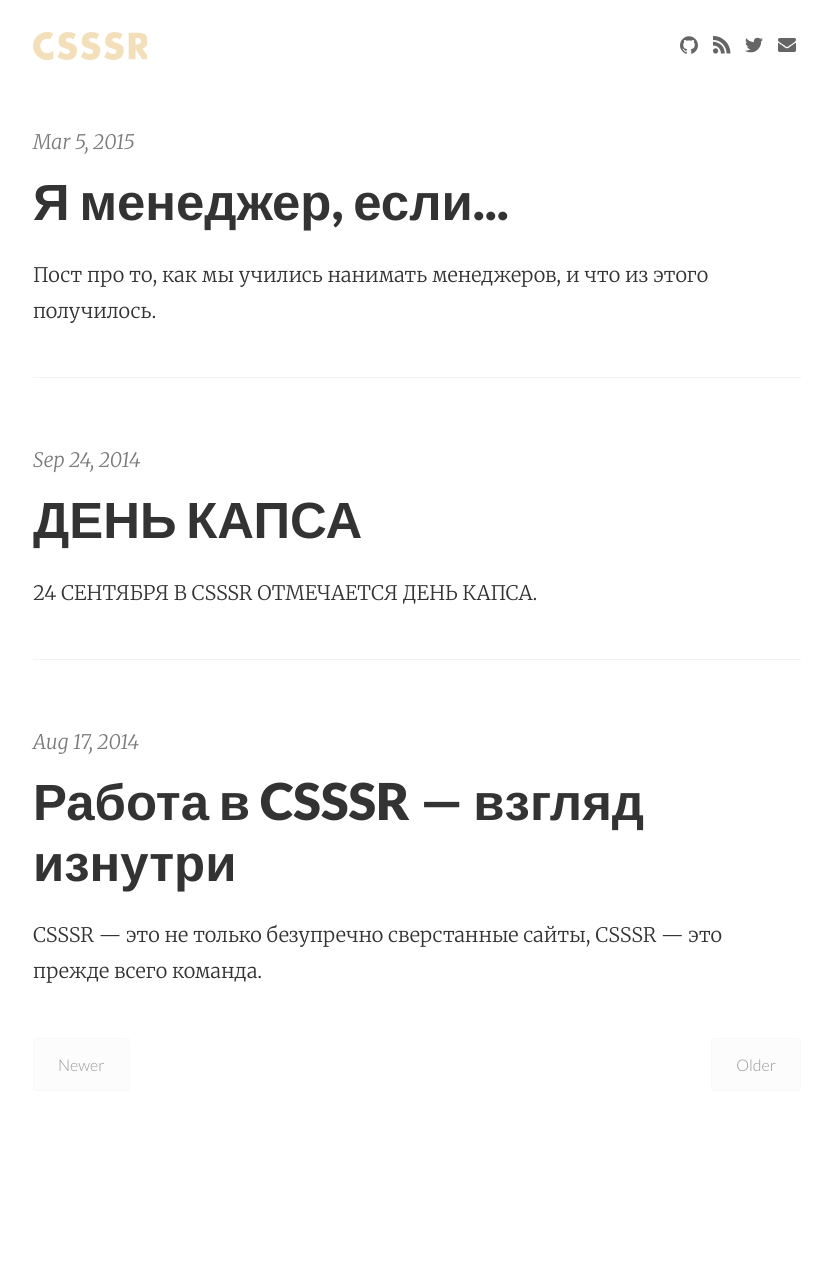
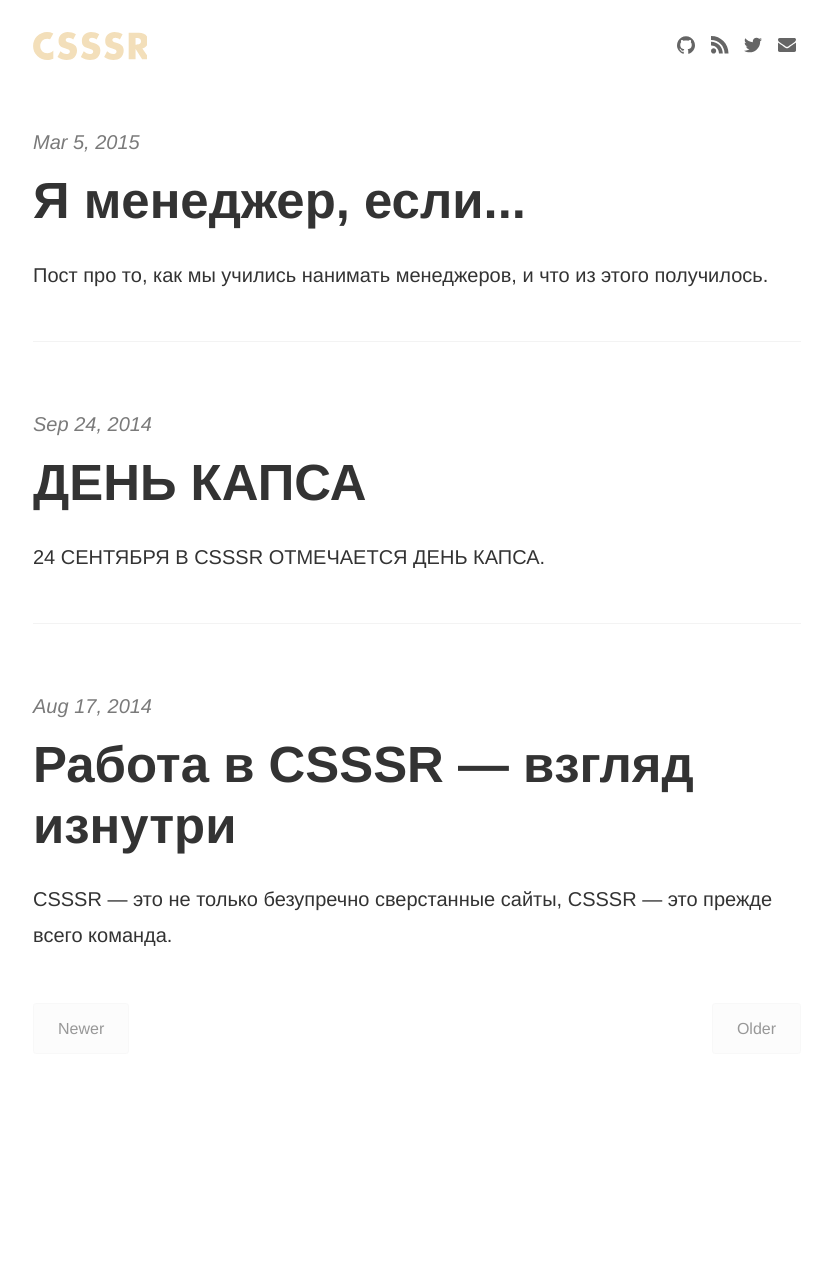
Before and after one commit to vislogurov/csssr.github.io, a Jekyll site: the page built from index.html, in a window 1280 px wide. Shown: the whole page, without its empty margins (223-1050 px from the left). Built offline with Jekyll 4.4.1, drawn with Linux system fonts in a browser that asks for light colours; Markdown is read by kramdown in place of the engine named in the settings; the list of posts is cut into pages by our own code; after the commit the page ends 1241 px from its top, so only the background shows below that.

```diff
--- a/_config.yml
+++ b/_config.yml
@@ -32,3 +32,4 @@
 paginate:     3
 sass:
   compressed: true
+  style: :compressed
--- a/_includes/head.html
+++ b/_includes/head.html
@@ -10,9 +10,6 @@
 
 	<!-- Custom CSS -->
 	<link rel="stylesheet" href="{{ "/css/main.css" | prepend: site.baseurl }}" type="text/css">
-
-	<!-- Fonts -->
-	<link href='//fonts.googleapis.com/css?family=Merriweather:900,900italic,300,300italic|Lato:900,300' rel='stylesheet'>
 
 	<!-- Open Graph -->
 	<!-- From: https://github.com/mmistakes/hpstr-jekyll-theme/blob/master/_includes/head.html -->
--- a/_sass/_main.scss
+++ b/_sass/_main.scss
@@ -14,7 +14,7 @@
 */
 
 body {
-  font-family: "Merriweather", "PT Serif", Georgia, "Times New Roman", serif;
+  font-family: 'Helvetica Neue', Helvetica, sans-serif;
 }
 
 html, body {
@@ -182,7 +182,7 @@
 .pagination,
 .button {
   font-size: 1rem;
-  font-family: 'Lato', 'Helvetica Neue', Helvetica, sans-serif;
+  font-family: 'Helvetica Neue', Helvetica, sans-serif;
   font-weight: 300;
   text-align: center;
 }
@@ -245,7 +245,7 @@
 }
 
 form {
-  font-family: 'Lato', 'Helvetica Neue', Helvetica, sans-serif;
+  font-family: 'Helvetica Neue', Helvetica, sans-serif;
   font-weight: 300;
   font-size: 1rem;
 }
@@ -312,7 +312,7 @@
 .h5,
 h6,
 .h6 {
-  font-family: "Lato", 'Helvetica Neue', Helvetica, sans-serif;
+  font-family: 'Helvetica Neue', Helvetica, sans-serif;
   font-weight: 900;
   line-height: 1.2;
   margin: 1em 0 0.5em;
@@ -495,84 +495,3 @@
     padding-bottom: 0;
   }
 }
-
-footer {
-  border-top: thin solid #f3f3f3;
-}
-
-footer,
-footer .wrap {
-  color: #7a7a7a;
-  background-color: #fafafa;
-  font-family: 'Lato', 'Helvetica Neue', Helvetica, sans-serif;
-  font-weight: 300;
-  clear: both;
-}
-
-footer:after {
-  content: "";
-  display: block;
-}
-
-@charset "UTF-8";
-
-/*!
-Animate.css - http://daneden.me/animate
-Licensed under the MIT license - http://opensource.org/licenses/MIT
-
-Copyright (c) 2014 Daniel Eden
-*/
-
-.animated {
-  -webkit-animation-duration: 1s;
-  animation-duration: 1s;
-  -webkit-animation-fill-mode: both;
-  animation-fill-mode: both;
-}
-
-.animated.infinite {
-  -webkit-animation-iteration-count: infinite;
-  animation-iteration-count: infinite;
-}
-
-.animated.hinge {
-  -webkit-animation-duration: 2s;
-  animation-duration: 2s;
-}
-
-@-webkit-keyframes fadeInDown {
-  0% {
-    opacity: 0;
-    -webkit-transform: translateY(-20px);
-    transform: translateY(-20px);
-  }
-
-  100% {
-    opacity: 1;
-    -webkit-transform: translateY(0);
-    transform: translateY(0);
-  }
-}
-
-@keyframes fadeInDown {
-  0% {
-    opacity: 0;
-
-    -webkit-transform: translateY(-20px) translate3d(0, 0, 0);
-        -ms-transform: translateY(-20px) translate3d(0, 0, 0);
-            transform: translateY(-20px) translate3d(0, 0, 0);
-  }
-
-  100% {
-    opacity: 1;
-
-    -webkit-transform: translateY(0) translate3d(0, 0, 0);
-        -ms-transform: translateY(0) translate3d(0, 0, 0);
-            transform: translateY(0) translate3d(0, 0, 0);
-  }
-}
-
-.fade-in-down {
-  -webkit-animation-name: fadeInDown;
-          animation-name: fadeInDown;
-}
```
Also changed, not shown: css/main.scss (line endings or trailing spaces).
